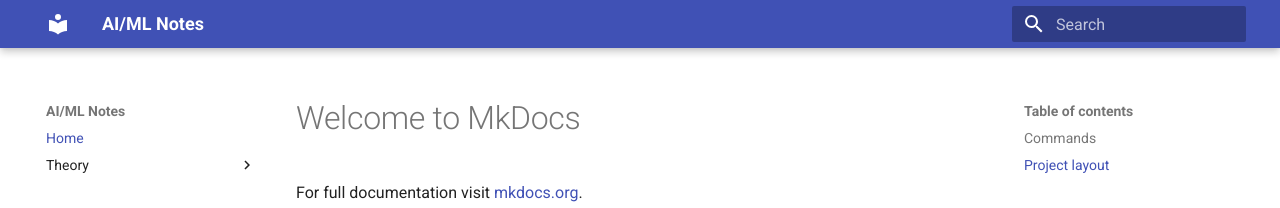
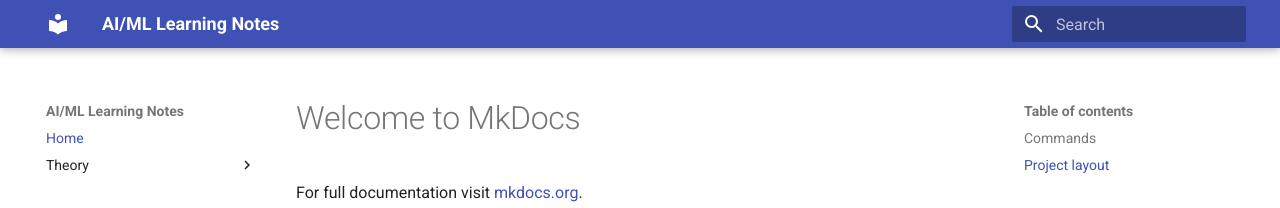
Before and after one commit to jjietay/AI_ML_Learning, an MkDocs documentation site: the page built from docs/index.md, in a window 1280 px wide. Shown: the top 208 px of the page. Built offline with MkDocs 1.6.1 and Material for MkDocs 9.7.7, drawn with Linux system fonts in a browser that asks for light colours.

Commit message:
for automation

```diff
--- a/mkdocs.yml
+++ b/mkdocs.yml
@@ -1,4 +1,4 @@
-site_name: AI/ML Notes
+site_name: AI/ML Learning Notes
 
 nav:
   - Home: index.md
```
Also changed, not shown: 1 other file.
